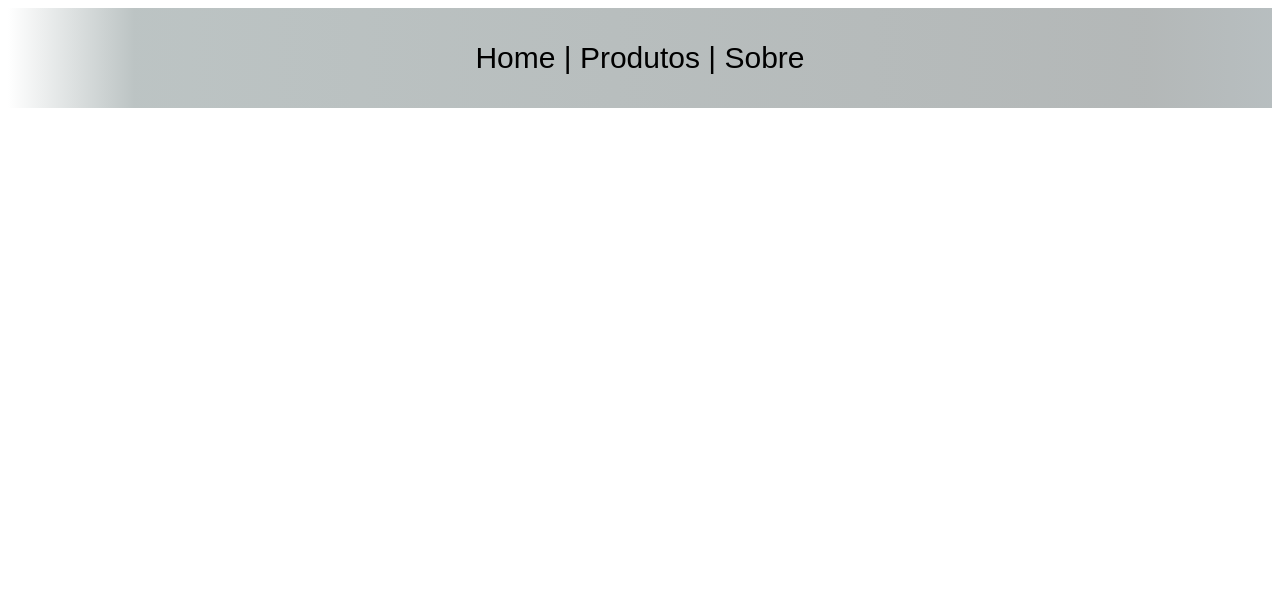
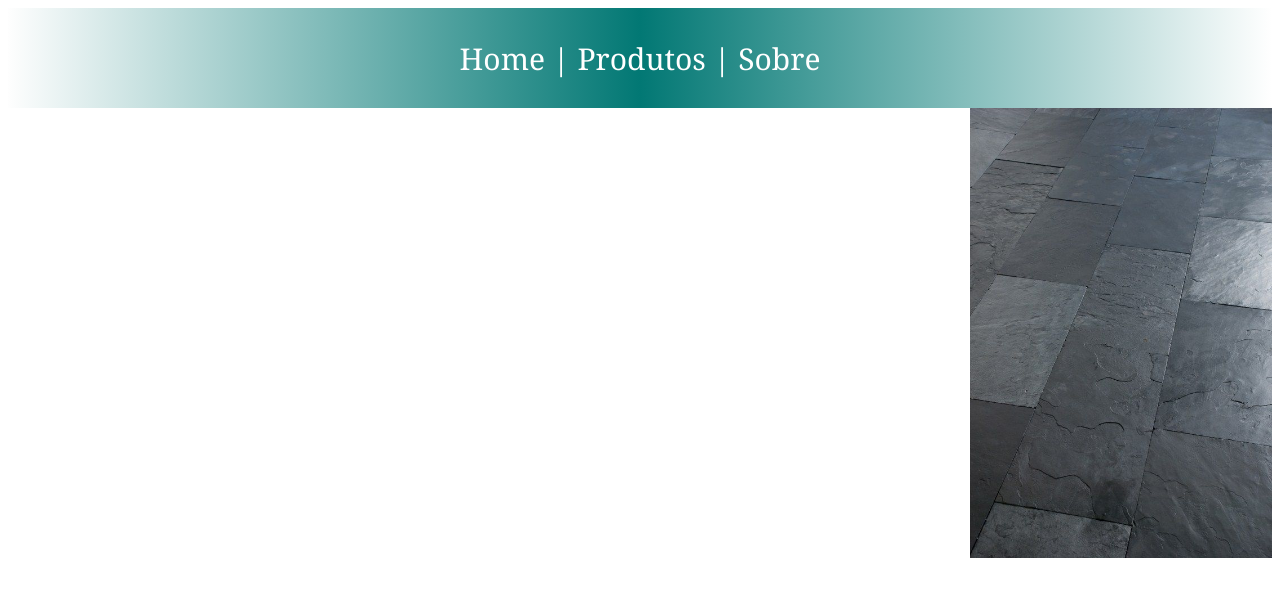
Before and after one commit to Ratatones/frontend, a plain HTML site: page index.html in a window 1280 px wide. Drawn offline with Linux system fonts and the light colour scheme.

Commit message:
Add files via upload

```diff
--- /dev/null
+++ b/JS.js
@@ -0,0 +1,4 @@
+function avancar(){
+const fundo = document.querySelector(('.propaganda'))
+backgroundElement.style.backgroundImage = ''
+}
--- a/style.css
+++ b/style.css
@@ -1,6 +1,6 @@
 .header{
 
-    background: linear-gradient(to right, rgb(255, 255, 255), rgba(89, 108, 108, 0.404) 10%, rgba(72, 82, 82, 0.413) 90%, rgba(84, 100, 104, 0.418) 100%);
+    background: linear-gradient(to right, rgb(254, 254, 254), rgb(2, 120, 116) 50%, rgb(255, 255, 255) 100%, rgb(255, 255, 255) 100%);
     height: 100px;
 display: flex;
 align-items: center;
@@ -10,8 +10,24 @@ justify-content: space-between;
 
 .menu{
 font-size: 30px;
-font-family: fantasy;
-color: black;
+font-family: Cambria, Cochin, Georgia, Times, 'Times New Roman', serif;
+color: rgb(255, 255, 255);
 font-weight: 10;
 
 }
+
+.logo{
+
+
+}
+
+
+.propaganda{
+
+    height: 450px;
+    background-color: rgb(107, 107, 107);
+    background: url(foto2.jfif) right;
+    background-size: contain;
+    background-repeat: no-repeat;
+
+}
```
Also changed, not shown: foto1.jfif (added), foto2.jfif (added), foto3.jfif (added).
